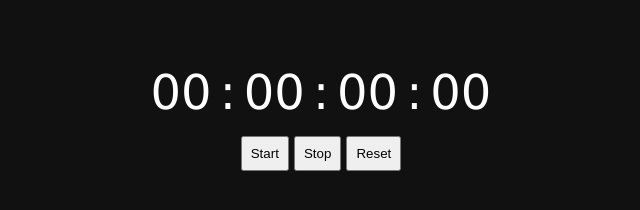
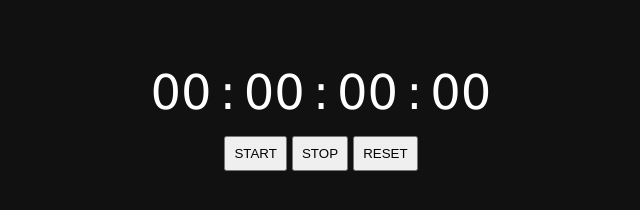
Before and after one commit to amrutha-surendran04/stopwatch-piano-alarmclk, a plain HTML site: page stopwatch/index.html in a window 1280 px wide. Shown: the whole page, without its empty margins (319-959 px from the left). Drawn offline with Linux system fonts and the light colour scheme.

Commit message:
Update index.html

```diff
--- a/stopwatch/index.html
+++ b/stopwatch/index.html
@@ -12,15 +12,15 @@
     <div id="conatiner">
       <div id="watch">
         <p id="name"></p>
-        <p><font color="white" size="70px">
+        <p><font color="white" size="100px">
           <span id="hr">00</span>:<span id="min">00</span>:<span id="sec"
             >00</span
           >:<span id="msec">00</span></font>
         </p>
         <div id="btn">
-          <button id="start">Start</button>
-          <button id="stop">Stop</button>
-          <button id="reset">Reset</button>
+          <button id="start">START</button>
+          <button id="stop">STOP</button>
+          <button id="reset">RESET</button>
         </div>
       </div>
 
```
